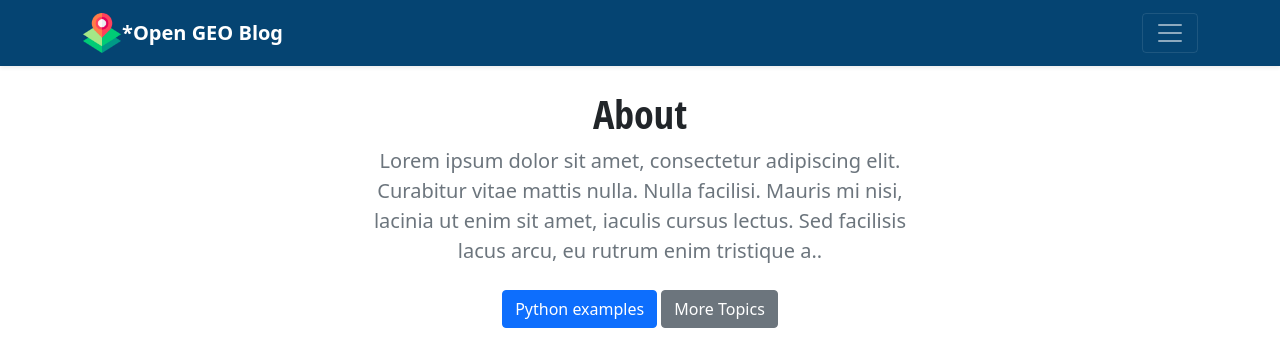
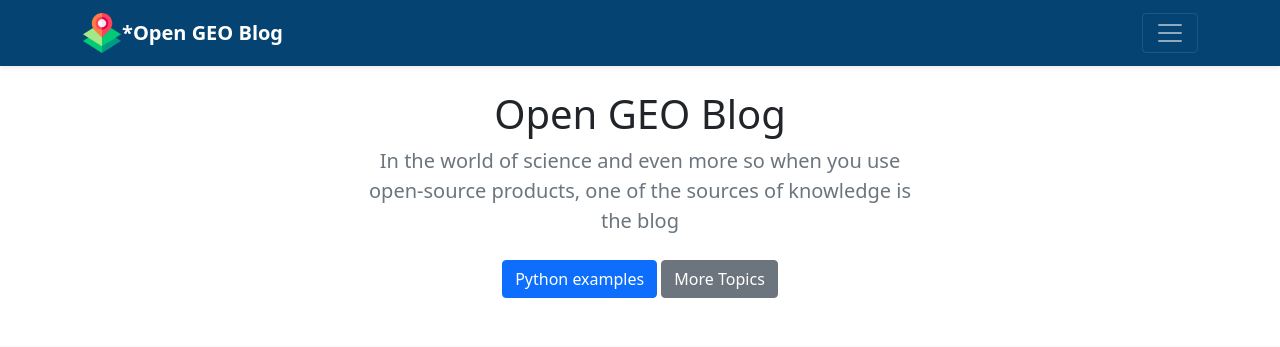
Before and after one commit to KaisarAyupov/personal_portfolio-prodject, a Django app: page / in a window 1280 px wide. Shown: the top 347 px of the page. Run offline with Django 3.2, Linux system fonts and the light colour scheme; data comes from the database, SQL or seed files in the repository.

Commit message:
front_20010103_ed01

```diff
--- a/blog/models.py
+++ b/blog/models.py
@@ -1,9 +1,15 @@
 from django.db import models
+import readtime
+
 
 class Blog(models.Model):
     title = models.CharField(max_length=200)
     description = models.TextField()
     date = models.DateField()
 
+    def get_readtime(self):
+        result = readtime.of_text(self.description)
+        return result.text
+
     def __str__(self):
         return self.title
--- a/blog/templates/blog/all_blogs.html
+++ b/blog/templates/blog/all_blogs.html
@@ -7,19 +7,18 @@
   <article class="blog-post">
     {% for blog in blogs %}
     <h2 class="blog-post-title mt-3">{{ blog.title }}</h2>
-    <p class="blog-post-meta">{{ blog.date|date:'M d Y' }}</p>
+    <p class="text-muted">{{ blog.date|date:'M d Y' }}</p>
     <p>{{ blog.description|striptags|truncatechars:350 }}</p>
     <div class="d-flex justify-content-between align-items-center">
       <div class="btn-group">
         <a href="{% url 'blog:detail' blog.id %}" class="btn btn-sm btn-outline-primary" role="button">Continue
           reading</a>
       </div>
-      <small class="text-muted">{{blogs.count}} blog {{blogs.count|pluralize}}</small>
+      <small class="text-muted">{{blog.get_readtime}}</small>
     </div>
     <hr>
     {% endfor %}
   </article>
-
 </main>
 
 
--- a/blog/templates/blog/detail.html
+++ b/blog/templates/blog/detail.html
@@ -6,7 +6,7 @@
     <div class="row mb-2">
         <article class="blog-post">
             <h2 class="blog-post-title">{{ blog.title }}</h2>
-            <p class="blog-post-meta">--{{ blog.date|date:'F jS Y' }}--</p>
+            <p class="text-muted">--{{ blog.date|date:'F jS Y' }}--</p>
             <p>{{ blog.description|safe}}</p>
             <hr>
         </article>
--- a/blog/views.py
+++ b/blog/views.py
@@ -1,10 +1,12 @@
 from django.shortcuts import render, get_object_or_404
 from .models import Blog
 
+
 def all_blogs(request):
     blogs = Blog.objects.order_by('-date')
-    return render(request, 'blog/all_blogs.html', {'blogs':blogs})
+    return render(request, 'blog/all_blogs.html', {'blogs': blogs})
+
 
 def detail(request, blog_id):
     blog = get_object_or_404(Blog, pk=blog_id)
-    return render(request, 'blog/detail.html',{'blog':blog})
+    return render(request, 'blog/detail.html', {'blog': blog})
--- a/portfolio/templates/portfolio/base.html
+++ b/portfolio/templates/portfolio/base.html
@@ -1,34 +1,38 @@
 <!doctype html>
 {% load static %}
 <html lang="en">
+
 <head>
   <!-- Required meta tags -->
   <meta charset="utf-8">
   <meta name="viewport" content="width=device-width, initial-scale=1">
-    <link rel="stylesheet" href="{% static "portfolio/custom.css" %}">
-
+  <link rel="stylesheet" href="{% static " portfolio/custom.css" %}">
   <!-- Bootstrap CSS -->
-    <link href="https://cdn.jsdelivr.net/npm/bootstrap@5.0.0-beta1/dist/css/bootstrap.min.css" rel="stylesheet" integrity="sha384-giJF6kkoqNQ00vy+HMDP7azOuL0xtbfIcaT9wjKHr8RbDVddVHyTfAAsrekwKmP1" crossorigin="anonymous">
-
+  <link href="https://cdn.jsdelivr.net/npm/bootstrap@5.0.0-beta1/dist/css/bootstrap.min.css" rel="stylesheet"
+    integrity="sha384-giJF6kkoqNQ00vy+HMDP7azOuL0xtbfIcaT9wjKHr8RbDVddVHyTfAAsrekwKmP1" crossorigin="anonymous">
+  <link rel="icon" type="image/png" href="{% static 'portfolio/logo.png' %}">
   <title>Open GEO blog</title>
 </head>
+
 <body>
   <header>
     <div class="collapse bg-primary" id="navbarHeader">
       <div class="container">
         <div class="row">
           <div class="col-sm-8 col-md-7 py-4">
-              <h4 class="text-white">Portfolio</h4>
-              <p class="text-white fw-light">Add some information about the album below, the author, or any other background
-                context. Make it a few sentences long so folks can pick up some informative tidbits. Then, link them off to
-                some social networking sites or contact information.</p>
+            <h4 class="text-white">AYUPOV KAISAR</h4>
+            <p class="text-white fw-light">Hi! I'm a geospatial data analyst and cartographer exploring geography
+              through maps, Remote Sensing and Python. <br> Development of open source geographic information systems
+              (GIS) -Open Source Initiative (OSI) (Geoserver, Mapserver, LeafLet and OpenLayers);</p>
           </div>
           <div class="col-sm-4 offset-md-1 py-4">
             <h4 class="text-white">Contact</h4>
             <ul class="list-unstyled">
               <li><a href="{% url 'blog:all_blogs' %}" class="text-white fw-bold">Blog</a></li>
-                <li><a href="{% static 'portfolio/CV_Ayupov en_20210119.pdf' %}" class="text-white fw-bold">Rezume</a></li>
-                <li><a href="#" class="text-white fw-bold">Email me</a></li>
+              <li><a href="{% static 'portfolio/CV_Ayupov en_20210119.pdf' %}" class="text-white fw-bold">Rezume</a>
+              </li>
+              <li><a href="https://www.linkedin.com/in/kaisar-ayupov-060779180/" class="text-white fw-bold">Linkedin</a>
+              </li>
             </ul>
           </div>
         </div>
@@ -54,10 +58,18 @@
 
   {% endblock %}
 
+  <footer class="footer mt-auto py-3 bg-light">
+    <div class="container">
+      <p class="text-muted text-center">&copy; 2021 Kaisar's Portfolio</p>
+    </div>
+  </footer>
+
   <!-- Optional JavaScript; choose one of the two! -->
 
   <!-- Option 1: Bootstrap Bundle with Popper -->
-    <script src="https://cdn.jsdelivr.net/npm/bootstrap@5.0.0-beta1/dist/js/bootstrap.bundle.min.js" integrity="sha384-ygbV9kiqUc6oa4msXn9868pTtWMgiQaeYH7/t7LECLbyPA2x65Kgf80OJFdroafW" crossorigin="anonymous"></script>
+  <script src="https://cdn.jsdelivr.net/npm/bootstrap@5.0.0-beta1/dist/js/bootstrap.bundle.min.js"
+    integrity="sha384-ygbV9kiqUc6oa4msXn9868pTtWMgiQaeYH7/t7LECLbyPA2x65Kgf80OJFdroafW"
+    crossorigin="anonymous"></script>
 
   <!-- Option 2: Separate Popper and Bootstrap JS -->
   <!--
@@ -65,4 +77,5 @@
     <script src="https://cdn.jsdelivr.net/npm/bootstrap@5.0.0-beta1/dist/js/bootstrap.min.js" integrity="sha384-pQQkAEnwaBkjpqZ8RU1fF1AKtTcHJwFl3pblpTlHXybJjHpMYo79HY3hIi4NKxyj" crossorigin="anonymous"></script>
     -->
 </body>
+
 </html>
--- a/portfolio/templates/portfolio/home.html
+++ b/portfolio/templates/portfolio/home.html
@@ -6,10 +6,9 @@
   <section class="py-3 text-center container">
     <div class="row py-lg-2">
       <div class="col-lg-6 col-md-8 mx-auto">
-        <h1 class="fw-light">About</h1>
-        <p class="lead text-muted">Lorem ipsum dolor sit amet, consectetur adipiscing elit. Curabitur vitae mattis nulla.
-          Nulla facilisi. Mauris mi nisi, lacinia ut enim sit amet, iaculis cursus lectus. Sed facilisis lacus arcu, eu
-          rutrum enim tristique a..</p>
+        <h1 class="fw-light">Open GEO Blog</h1>
+        <p class="lead text-muted">In the world of science and even more so when you use open-source products, one of
+          the sources of knowledge is the blog</p>
         <p>
           <a href="{% url 'blog:all_blogs' %}" class="btn btn-primary my-2">Python examples</a>
           <a href="#" class="btn btn-secondary my-2">More Topics</a>
@@ -22,12 +21,12 @@
       <div class="row row-cols-1 row-cols-sm-2 row-cols-md-3 g-3">
         {% for project in projects %}
         <div class="col">
-          <div class="card shadow-sm">
+          <div class="card shadow border-secondary">
             <div class="ratio ratio-16x9">
-              <iframe width="560" height="315" src="{{project.url_iframe}}" frameborder="0" allow="accelerometer; autoplay; clipboard-write; encrypted-media; gyroscope; picture-in-picture" allowfullscreen></iframe>
+              <img src="{{ project.image.url }}" class="card-img-top" alt="...">
             </div>
             <div class="card-body">
-              <h4 class="mb-0">{{ project.title }}</h3>
+              <h5 class="card-title">{{ project.title }}</h5>
               <p class="card-text">{{ project.description }}</p>
               <div class="d-flex justify-content-between align-items-center">
                 <a class="btn btn-sm btn-outline-primary" href="{{project.url}}">External link</a>
```
Lines whose indentation alone changed are shown as unchanged.
